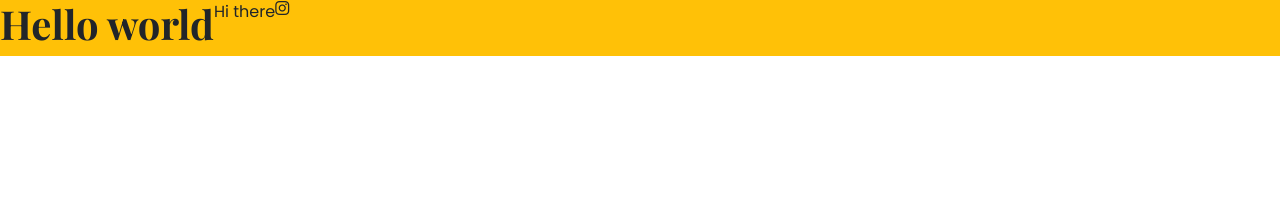
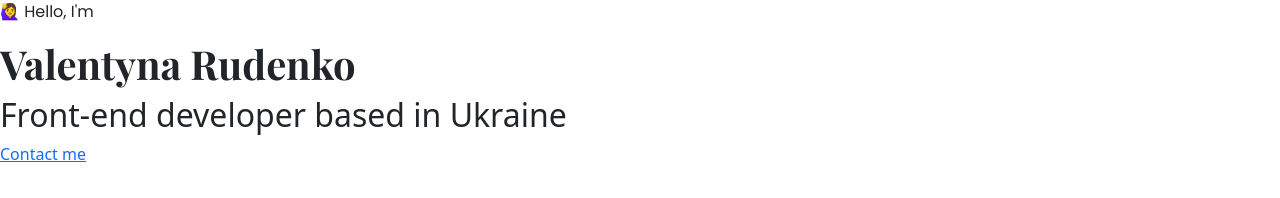
Before and after one commit to Valentyna09/portfolio-project, a plain HTML site: page index.html in a window 1280 px wide. Drawn offline with nearby package versions, Linux system fonts and the light colour scheme.

Commit message:
some changes

```diff
--- a/index.html
+++ b/index.html
@@ -19,14 +19,20 @@
     <title>Document</title>
 </head>
 <body>
-    <div class="d-flex bg-warning">
+    <div class="">
+        <p>
+            🙋‍♀️ Hello, I'm
+        </p>
         <h1>
-            Hello world
+            Valentyna Rudenko
         </h1>
-        <p>
-            Hi there
-        </p>
-        <i class="fa-brands fa-instagram"></i>
+        <h2>
+            Front-end developer based in Ukraine
+        </h2>
+        <div>
+            <a href="">Contact me</a>
+        </div>
+
     </div>
 </body>
 </html>
```
